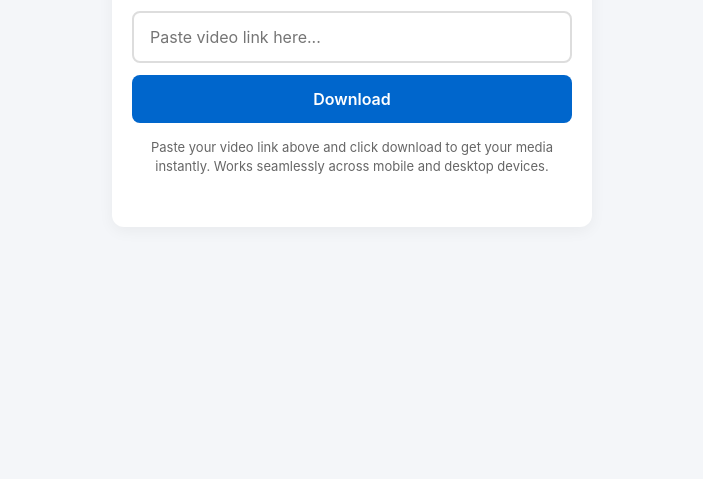
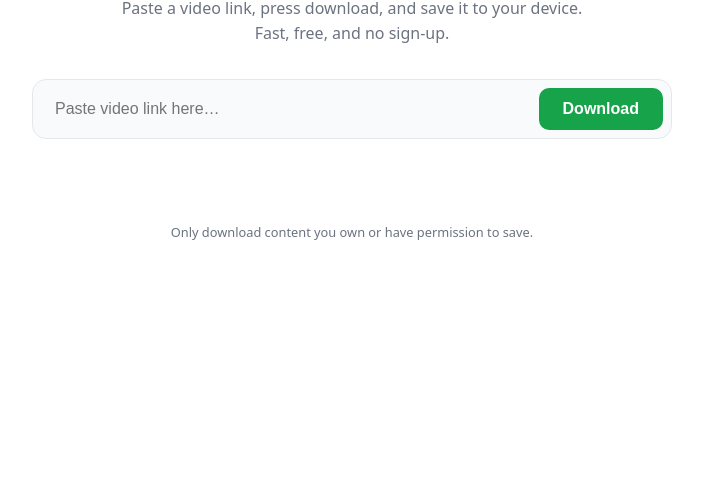
Before and after one commit to Sipheng/Download-Instantly, a plain HTML site: page index.html in a window 1280 px wide. Shown: the part 321-800 px from the top of the page, without its empty margins (288-991 px from the left). Drawn offline with Linux system fonts and the light colour scheme.

Commit message:
Add files via upload

```diff
--- a/index.html
+++ b/index.html
@@ -1,148 +1,87 @@
 <!DOCTYPE html>
 <html lang="en">
 <head>
-    <meta charset="UTF-8">
-    <meta name="viewport" content="width=device-width, initial-scale=1.0">
-    <title>Download Instantly</title>
-    <style>
-        * {
-            box-sizing: border-box;
-            margin: 0;
-            padding: 0;
-            font-family: -apple-system, BlinkMacSystemFont, "Segoe UI", Roboto, Helvetica, Arial, sans-serif;
-        }
-        body {
-            background-color: #f4f6f9;
-            color: #333;
-            display: flex;
-            justify-content: center;
-            align-items: center;
-            min-height: 100vh;
-            padding: 20px;
-        }
-        .container {
-            background: #ffffff;
-            padding: 30px 20px;
-            border-radius: 12px;
-            box-shadow: 0 4px 15px rgba(0, 0, 0, 0.05);
-            width: 100%;
-            max-width: 480px;
-            text-align: center;
-        }
-        h1 {
-            font-size: 24px;
-            margin-bottom: 20px;
-            color: #111;
-        }
-        .input-group {
-            display: flex;
-            flex-direction: column;
-            gap: 12px;
-            margin-bottom: 15px;
-        }
-        input[type="url"] {
-            width: 100%;
-            padding: 14px 16px;
-            font-size: 16px;
-            border: 2px solid #ddd;
-            border-radius: 8px;
-            outline: none;
-            transition: border-color 0.2s;
-        }
-        input[type="url"]:focus {
-            border-color: #0066cc;
-        }
-        button {
-            width: 100%;
-            padding: 14px 16px;
-            font-size: 16px;
-            font-weight: 600;
-            color: #fff;
-            background-color: #0066cc;
-            border: none;
-            border-radius: 8px;
-            cursor: pointer;
-            transition: background-color 0.2s;
-        }
-        button:hover {
-            background-color: #0052a3;
-        }
-        .description {
-            font-size: 13px;
-            color: #666;
-            line-height: 1.5;
-            margin-top: 15px;
-        }
-        #result {
-            margin-top: 20px;
-            font-size: 14px;
-            color: #444;
-            word-break: break-all;
-        }
-        .download-link {
-            display: inline-block;
-            margin-top: 10px;
-            padding: 10px 15px;
-            background-color: #28a745;
-            color: white;
-            text-decoration: none;
-            border-radius: 6px;
-            font-weight: 600;
-        }
-        .download-link:hover {
-            background-color: #218838;
-        }
-    </style>
+<meta charset="utf-8">
+<meta name="viewport" content="width=device-width, initial-scale=1">
+<title>Download Instantly</title>
+<style>
+  :root{--bg:#fff;--fg:#111827;--muted:#6b7280;--line:#e5e7eb;--accent:#16a34a;--accent-h:#15803d;--card:#f9fafb;--err:#dc2626}
+  @media (prefers-color-scheme:dark){:root{--bg:#0b0f14;--fg:#f3f4f6;--muted:#9ca3af;--line:#1f2937;--card:#111827;--accent:#22c55e;--accent-h:#16a34a;--err:#f87171}}
+  *{box-sizing:border-box}
+  body{margin:0;min-height:100vh;display:flex;align-items:center;justify-content:center;background:var(--bg);color:var(--fg);font-family:system-ui,-apple-system,"Segoe UI",Roboto,sans-serif;padding:24px}
+  main{width:100%;max-width:640px;text-align:center}
+  h1{font-size:clamp(2.2rem,7vw,3.6rem);letter-spacing:-.03em;margin:0 0 12px;font-weight:800}
+  h1 span{color:var(--accent)}
+  p.desc{color:var(--muted);margin:0 auto 32px;max-width:480px;line-height:1.6}
+  .box{display:flex;gap:8px;background:var(--card);border:1px solid var(--line);border-radius:14px;padding:8px}
+  input{flex:1;min-width:0;border:0;background:transparent;color:var(--fg);font-size:1rem;padding:12px 14px;outline:none}
+  button{border:0;border-radius:10px;background:var(--accent);color:#fff;font-weight:700;font-size:1rem;padding:12px 24px;cursor:pointer;transition:background .15s}
+  button:hover{background:var(--accent-h)}
+  button:disabled{opacity:.6;cursor:wait}
+  #out{margin-top:20px;min-height:24px}
+  #out a.dl{display:inline-block;margin:4px;padding:10px 20px;border-radius:10px;background:var(--card);border:1px solid var(--accent);color:var(--accent);text-decoration:none;font-weight:600}
+  #out a.dl:hover{background:var(--accent);color:#fff}
+  .err{color:var(--err)}
+  .note{margin-top:40px;font-size:.8rem;color:var(--muted)}
+  @media(max-width:480px){.box{flex-direction:column}}
+</style>
 </head>
 <body>
+<main>
+  <h1><span>Download</span> Instantly</h1>
+  <p class="desc">Paste a video link, press download, and save it to your device. Fast, free, and no sign-up.</p>
 
-    <div class="container">
-        <h1>Download Instantly</h1>
+  <div class="box">
+    <input id="url" type="url" placeholder="Paste video link here…" autocomplete="off" autofocus>
+    <button id="go">Download</button>
+  </div>
+  <div id="out" aria-live="polite"></div>
 
-        <div class="input-group">
-            <input type="url" id="urlInput" placeholder="Paste video link here..." required>
-            <button id="downloadBtn" onclick="handleDownload()">Download</button>
-        </div>
+  <p class="note">Only download content you own or have permission to save.</p>
+</main>
 
-        <p class="description">
-            Paste your video link above and click download to get your media instantly. Works seamlessly across mobile and desktop devices.
-        </p>
+<script>
+/* ========= CONFIG =========
+   GitHub Pages is static, so a backend does the real extraction.
+   Point API_URL at a cobalt-compatible API (e.g. your own self-hosted instance).
+   Do NOT put a secret API key here: anything in this file is public. */
+const API_URL = "";   // e.g. "https://api.yourdomain.com/"
+const API_KEY = "";   // optional; leave empty for your own CORS-restricted instance
+/* ========================= */
 
-        <div id="result"></div>
-    </div>
+const $ = id => document.getElementById(id);
+const out = $("out"), btn = $("go"), input = $("url");
 
-    <script>
-        async function handleDownload() {
-            const url = document.getElementById('urlInput').value.trim();
-            const resultDiv = document.getElementById('result');
+function msg(text, isErr){ out.innerHTML = ""; const d = document.createElement("div"); d.textContent = text; if(isErr) d.className = "err"; out.appendChild(d); }
+function link(href, label){ const a = document.createElement("a"); a.className = "dl"; a.href = href; a.target = "_blank"; a.rel = "noopener"; a.textContent = label; a.setAttribute("download", ""); return a; }
 
-            if (!url) {
-                alert('Please enter a valid URL first.');
-                return;
-            }
+async function run(){
+  const url = input.value.trim();
+  if(!/^https?:\/\//i.test(url)) return msg("Please paste a valid link starting with http(s)://", true);
+  if(!API_URL) return msg("Backend not configured yet. Set API_URL in index.html.", true);
 
-            resultDiv.innerHTML = "Processing request...";
+  btn.disabled = true; msg("Fetching…");
+  try{
+    const headers = {"Accept":"application/json","Content-Type":"application/json"};
+    if(API_KEY) headers.Authorization = "Api-Key " + API_KEY;
+    const r = await fetch(API_URL, {method:"POST", headers, body: JSON.stringify({url})});
+    const d = await r.json();
 
-            try {
-                // REPLACE THIS with your deployed Cloudflare Worker URL
-                const workerUrl = 'https://your-worker-subdomain.workers.dev/?url=' + encodeURIComponent(url);
+    if(d.status === "error") return msg("Could not download: " + (d.error && d.error.code || "unknown error"), true);
+    out.innerHTML = "";
+    if(d.status === "tunnel" || d.status === "redirect" || d.status === "stream"){
+      out.appendChild(link(d.url, "Download " + (d.filename || "file")));
+    } else if(d.status === "picker"){
+      d.picker.forEach((p,i) => out.appendChild(link(p.url, "Download " + (p.type || "item") + " " + (i+1))));
+      if(d.audio) out.appendChild(link(d.audio, "Download audio"));
+    } else msg("Unexpected response from server.", true);
+  }catch(e){
+    msg("Request failed. Check your API_URL and that the server allows this site (CORS).", true);
+  }finally{ btn.disabled = false; }
+}
 
-                const response = await fetch(workerUrl);
-                const data = await response.json();
-
-                if (data.downloadUrl) {
-                    resultDiv.innerHTML = `
-                        <p><strong>Ready!</strong></p>
-                        <a class="download-link" href="${data.downloadUrl}" target="_blank">Download File</a>
-                    `;
-                } else {
-                    resultDiv.innerHTML = `<span style="color: red;">Could not fetch video. Check the link.</span>`;
-                }
-            } catch (error) {
-                resultDiv.innerHTML = `<span style="color: red;">An error occurred while connecting to the server.</span>`;
-            }
-        }
-    </script>
-
+btn.addEventListener("click", run);
+input.addEventListener("keydown", e => { if(e.key === "Enter") run(); });
+</script>
 </body>
 </html>
```
